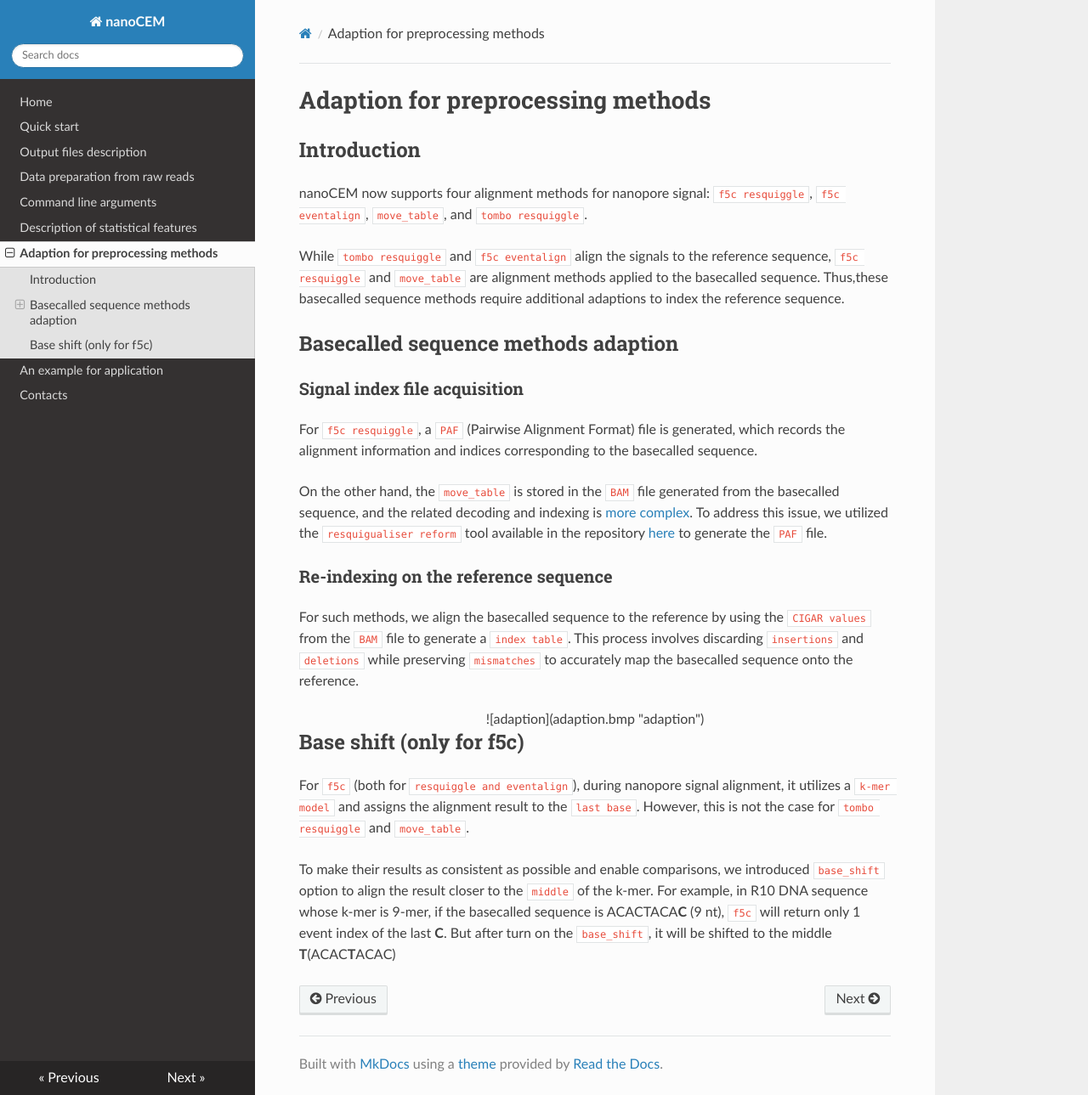
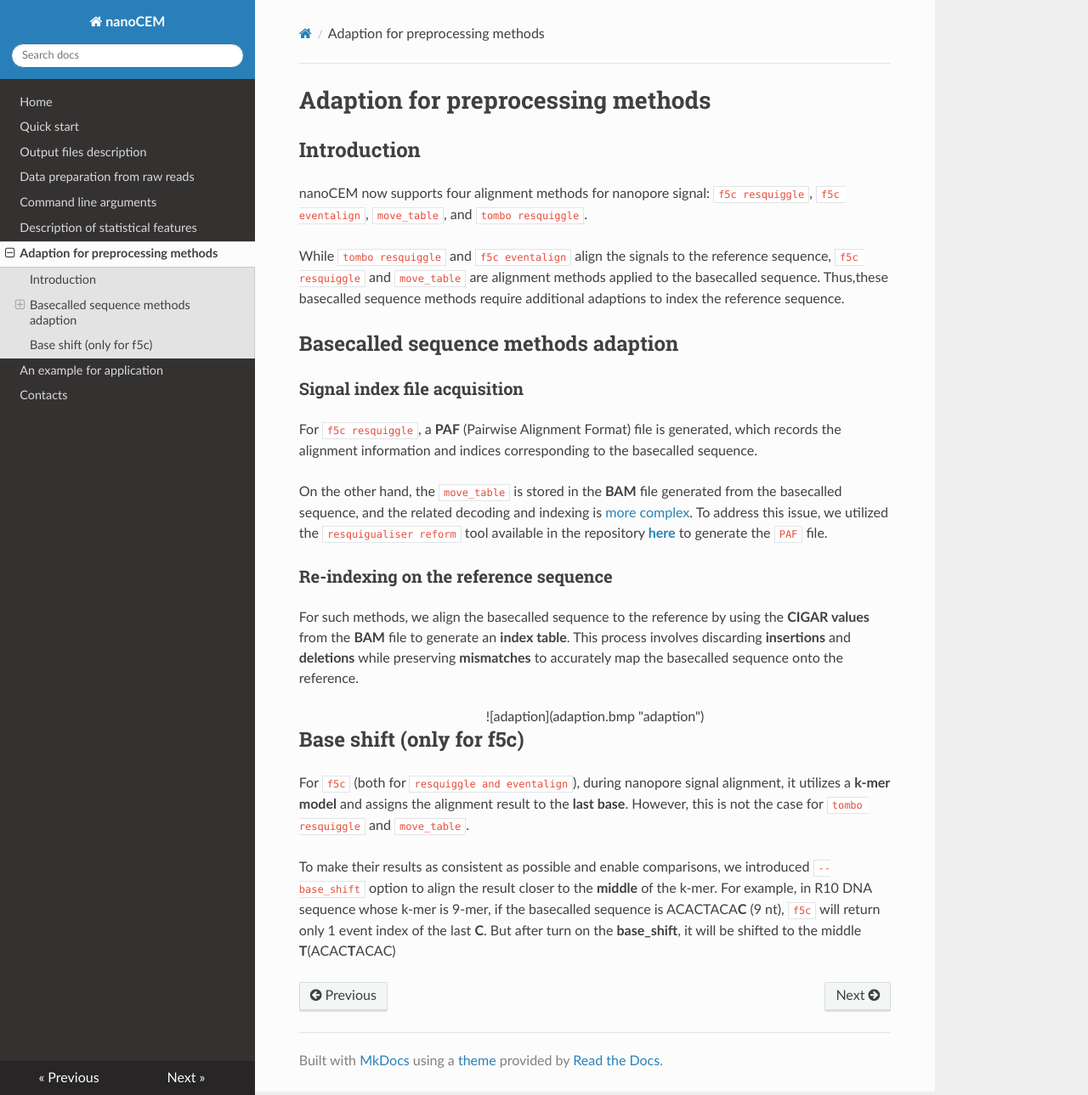
Before and after one commit to lrslab/nanoCEM, an MkDocs documentation site: the page built from docs/adaption.md, in a window 1280 px wide and 1289 px high. Shown: the whole window at 85% size. Built offline with MkDocs 1.6.1, drawn with Linux system fonts in a browser that asks for light colours; nearby versions of some CDN libraries.

Commit message:
update docs

```diff
--- a/docs/adaption.md
+++ b/docs/adaption.md
@@ -10,25 +10,25 @@ Thus,these basecalled sequence methods require additional adaptions to index the
 ## Basecalled sequence methods adaption
 
 ### Signal index file acquisition
-For `f5c resquiggle`, a `PAF` (Pairwise Alignment Format) file is generated,
+For `f5c resquiggle`, a **PAF** (Pairwise Alignment Format) file is generated,
 which records the alignment information and indices corresponding to the basecalled sequence.
 
-On the other hand, the `move_table` is stored in the `BAM` file generated from the basecalled sequence,
+On the other hand, the `move_table` is stored in the **BAM** file generated from the basecalled sequence,
 and the related decoding and indexing is [more complex](https://github.com/hiruna72/squigualiser/blob/main/docs/move_table.md).
-To address this issue, we utilized the `resquigualiser reform` tool available in the repository [here](https://github.com/hiruna72/squigualiser/blob/main/docs/reform.md)  to generate the `PAF` file.
+To address this issue, we utilized the `resquigualiser reform` tool available in the repository [**here**](https://github.com/hiruna72/squigualiser/blob/main/docs/reform.md)  to generate the `PAF` file.
 
 ### Re-indexing on the reference sequence
-For such methods, we align the basecalled sequence to the reference by using the `CIGAR values` from the `BAM` file to generate a `index table`.
-This process involves discarding `insertions` and `deletions` while preserving `mismatches` to accurately map the basecalled sequence onto the reference.
+For such methods, we align the basecalled sequence to the reference by using the **CIGAR values** from the **BAM** file to generate an **index table**.
+This process involves discarding **insertions** and **deletions** while preserving **mismatches** to accurately map the basecalled sequence onto the reference.
 
 <center>![adaption](adaption.bmp "adaption") </center>
 
 ## Base shift (only for f5c)
 
-For `f5c` (both for `resquiggle and eventalign`), during nanopore signal alignment, it utilizes a `k-mer model` and assigns the alignment result to the `last base`.
+For `f5c` (both for `resquiggle and eventalign`), during nanopore signal alignment, it utilizes a **k-mer model** and assigns the alignment result to the **last base**.
 However, this is not the case for `tombo resquiggle` and `move_table`.
 
 To make their results as consistent as possible and enable comparisons,
-we introduced `base_shift` option to align the result closer to the `middle` of the k-mer.
+we introduced `--base_shift` option to align the result closer to the **middle** of the k-mer.
 For example, in R10 DNA sequence whose k-mer is 9-mer, if the basecalled sequence is ACACTACA**C** (9 nt), `f5c` will return only 1 event index of the last **C**.
-But after turn on the `base_shift`, it will be shifted to the middle **T**(ACAC**T**ACAC)
+But after turn on the **base_shift**, it will be shifted to the middle **T**(ACAC**T**ACAC)
```
Also changed, not shown: docs/tutorials.md (+4 -4 lines).
